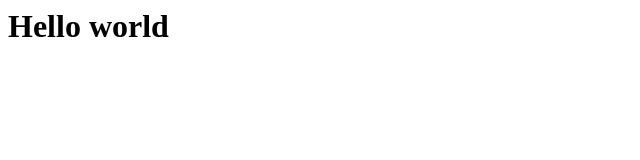
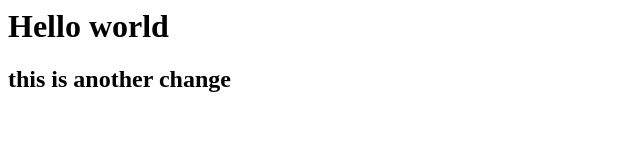
Before and after one commit to chinnnipavan-cpu/myrepo, a plain HTML site: page index.html in a window 1280 px wide. Shown: the whole page, without its empty margins (0-640 px from the left). Drawn offline with Linux system fonts and the light colour scheme.

Commit message:
added h2

```diff
--- a/index.html
+++ b/index.html
@@ -1 +1,2 @@
 <h1> Hello world</h1>
+<h2> this is another change</h2>
```
